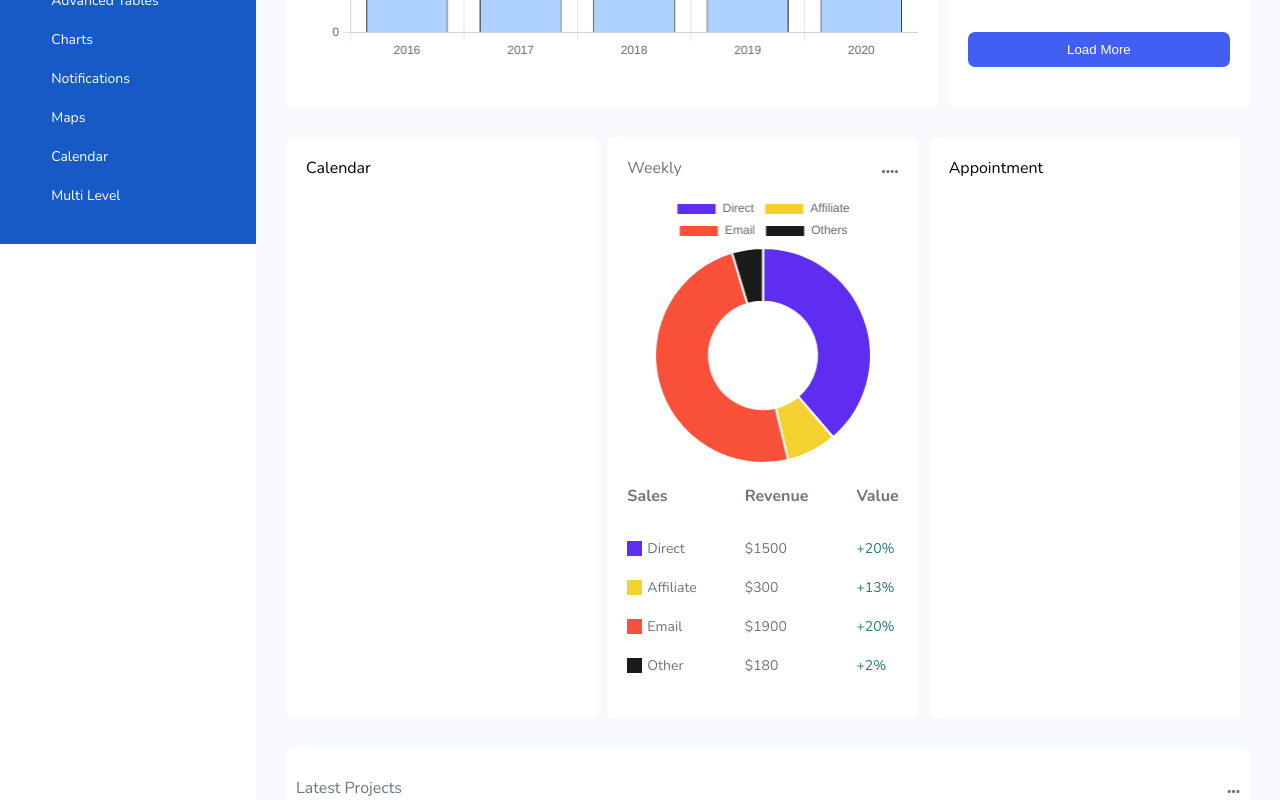
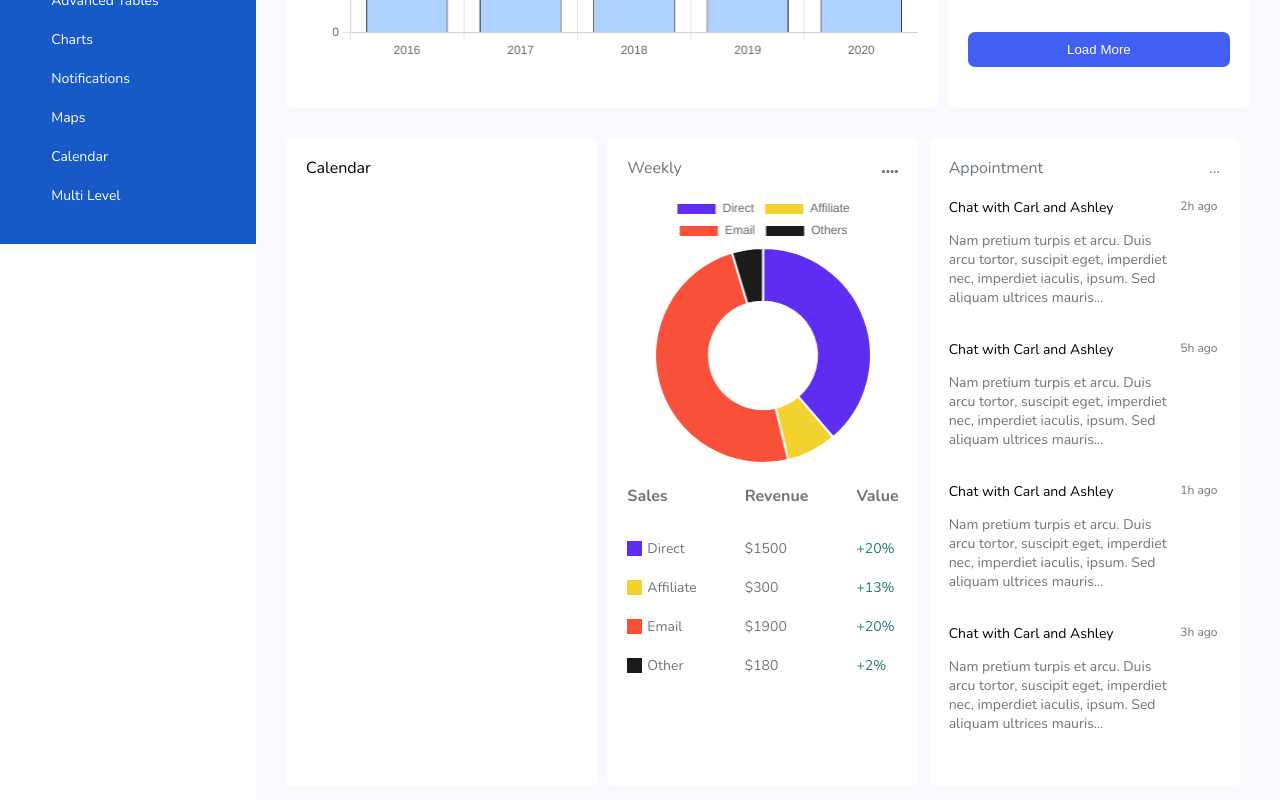
Before and after one commit to TEE2DWHY/admin-dashboard, a Next.js app: page / in a window 1280 px wide. Shown: the part 700-1500 px from the top of the page. Built offline with nearby package versions, Linux system fonts and the light colour scheme.

Commit message:
started working on appointment container

```diff
--- a/components/schedule.jsx
+++ b/components/schedule.jsx
@@ -3,7 +3,13 @@ import { useEffect, useState } from "react";
 // styling
 import "../styles/dashboard.css";
 // data
-import { revenueRoi, revenues, salesMethods, weeklyRevenue } from "@/data/data";
+import {
+  revenueRoi,
+  revenues,
+  salesMethods,
+  weeklyRevenue,
+  appointments,
+} from "@/data/data";
 import PieChart from "./piechart";
 import Modal from "./modal/modal";
 const Schedule = () => {
@@ -98,7 +104,23 @@ const Schedule = () => {
             </div>
           </div>
         </div>
-        <div className="schedule-container appointments">Appointment</div>
+        <div className="schedule-container appointments">
+          <div className="header">
+            <div>Appointment</div>
+            <div>...</div>
+          </div>
+          {appointments.map((data, index) => (
+            <div className="details" key={index}>
+              <>
+                <div className="assignment">
+                  <span className="assignment-header"> {data.assignment}</span>
+                  <p>{data.paragraph}</p>
+                </div>
+                <div className="time-span">{data.timeSpan}</div>
+              </>
+            </div>
+          ))}
+        </div>
       </div>
     </>
   );
--- a/components/user.jsx
+++ b/components/user.jsx
@@ -43,11 +43,11 @@ const User = () => {
             />
           ))}
         </div>
-        <div className="container-2" data-aos="slide-up" aos-duration="2300">
+        <div className="container-2" data-aos="slide-up">
           <Sales />
           <DailyFeed />
         </div>
-        <div data-aos="slide-up" aos-duration="2400">
+        <div data-aos="slide-up">
           <Schedule />
           <LatestProjects />
         </div>
--- a/data/data.jsx
+++ b/data/data.jsx
@@ -262,6 +262,33 @@ const weeklyRevenue = [
   },
 ];
 
+const appointments = [
+  {
+    assignment: "Chat with Carl and Ashley",
+    paragraph:
+      "Nam pretium turpis et arcu. Duis arcu tortor, suscipit eget, imperdiet nec, imperdiet iaculis, ipsum. Sed aliquam ultrices mauris...",
+    timeSpan: "2h ago",
+  },
+  {
+    assignment: "Chat with Carl and Ashley",
+    paragraph:
+      "Nam pretium turpis et arcu. Duis arcu tortor, suscipit eget, imperdiet nec, imperdiet iaculis, ipsum. Sed aliquam ultrices mauris...",
+    timeSpan: "5h ago",
+  },
+  {
+    assignment: "Chat with Carl and Ashley",
+    paragraph:
+      "Nam pretium turpis et arcu. Duis arcu tortor, suscipit eget, imperdiet nec, imperdiet iaculis, ipsum. Sed aliquam ultrices mauris...",
+    timeSpan: "1h ago",
+  },
+  {
+    assignment: "Chat with Carl and Ashley",
+    paragraph:
+      "Nam pretium turpis et arcu. Duis arcu tortor, suscipit eget, imperdiet nec, imperdiet iaculis, ipsum. Sed aliquam ultrices mauris...",
+    timeSpan: "3h ago",
+  },
+];
+
 export {
   cardDetails,
   notifications,
@@ -271,4 +298,5 @@ export {
   salesMethods,
   revenues,
   revenueRoi,
+  appointments,
 };
--- a/styles/dashboard.css
+++ b/styles/dashboard.css
@@ -266,6 +266,29 @@
   color: #257a70;
 }
 
+.appointments .header {
+  display: flex;
+  align-items: center;
+  justify-content: space-between;
+  color: #6c757d;
+}
+
+.appointments .details {
+  margin: 7% 0;
+  display: flex;
+  justify-content: space-between;
+  font-size: 14px;
+  color: #6c757d;
+}
+
+.assignment-header {
+  color: #000;
+}
+
+.details .time-span {
+  font-size: 12px;
+  width: 50%;
+}
 /* Latest-Projects */
 .latest-projects {
   margin-top: 3%;
```
